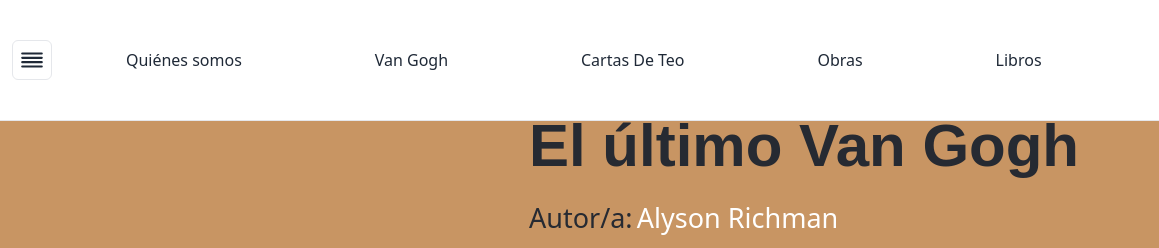
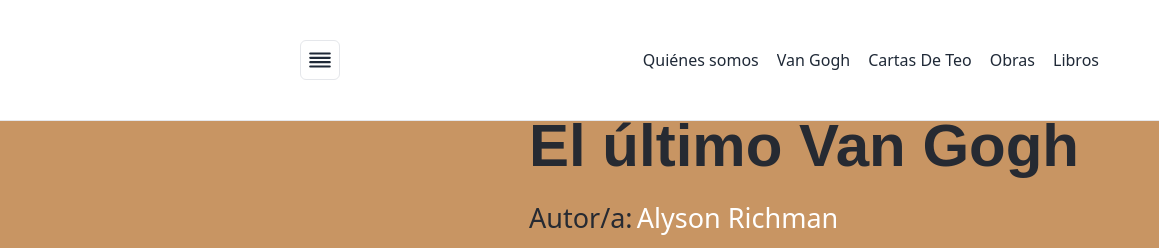
Before and after one commit to josecarlos11dot/van-gogh, a plain HTML site: page index.html in a window 1280 px wide. Shown: the top 248 px of the page, 121-1280 px from the left. Drawn offline with Linux system fonts and the light colour scheme.

Commit message:
fix colores en main nav

```diff
--- a/style.css
+++ b/style.css
@@ -56,34 +56,56 @@ body{
 }
 
 /* Navegación */
-.main-nav{
-  display:flex;
-  justify-content: space-around;
-  gap:18px;
-  flex:1;                      /* empuja el buscador/icono a la derecha */
-}
+/* Links con subrayado animado (desktop + móvil) */
 .main-nav a{
-  color:var(--ink);
-  text-decoration:none;
-  font-weight:500;
-}
-.main-nav a:hover{ color:var(--accent) }
-
-/* Botón/icono (ej. buscador) */
-.icon-btn{
-  background:#fff;
-  border:1px solid var(--line);
-  border-radius:10px;
-  padding:8px 10px;
-  cursor:pointer;
+  position: relative;              /* necesario para ::after */
+  display: inline-block;
+  padding: 12px 16px;
+  font-size: 16px;
+  color: #1f2937;
+  text-align: left;
+  text-decoration: none;
+  overflow: hidden;
+  transition: color 0.3s ease;     /* cambio suave de color */
 }
 
+/* Línea animada oculta por defecto */
+.main-nav a::after{
+  content: "";
+  position: absolute;
+  left: 16px;                      /* alineada con padding izquierdo */
+  bottom: 0px;                     /* justo debajo del texto */
+  width: 0;
+  height: 2px;
+  background: var(--accent);       /* usa tu color de marca */
+  transition: width 0.3s ease;
+}
+
+/* Hover / foco: color + subrayado animado */
+.main-nav a:hover,
+.main-nav a:focus{
+  color: var(--accent);
+}
+.main-nav a:hover::after,
+.main-nav a:focus::after{
+  width: 25%;                      /* ✅ cuarto de la palabra */
+}
+
+
 /* ====== Responsive ====== */
+@media (min-width: 721px){
+  .nav-toggle {
+    display: none;   /* oculta el botón en desktop */
+  }
+}
+
+
 @media (max-width: 720px){
   .header-inner{ min-height:90px; gap:16px; }
   .brand-logo{ height:44px; }
   .main-nav{ gap:12px; }
 }
+
 
 
 /* ====== Hero (franja arena) ====== */
@@ -551,7 +573,8 @@ body{
 .main-nav{
   position:absolute;
   top:100%; left:0; right:0;
-  background:#fff;
+  justify-content: left;
+  background:#f5f5f5;
   border-top:1px solid var(--line);
   display:grid;
   gap:10px;
@@ -572,6 +595,11 @@ body{
   max-height:60vh;
   opacity:1;
   pointer-events:auto;
+}
+
+.main-nav a:hover{
+  background:#e0e0e0;              /* ligero highlight */
+
 }
 
 /* Evitar scroll del fondo cuando el menú está abierto (móvil) */
```
